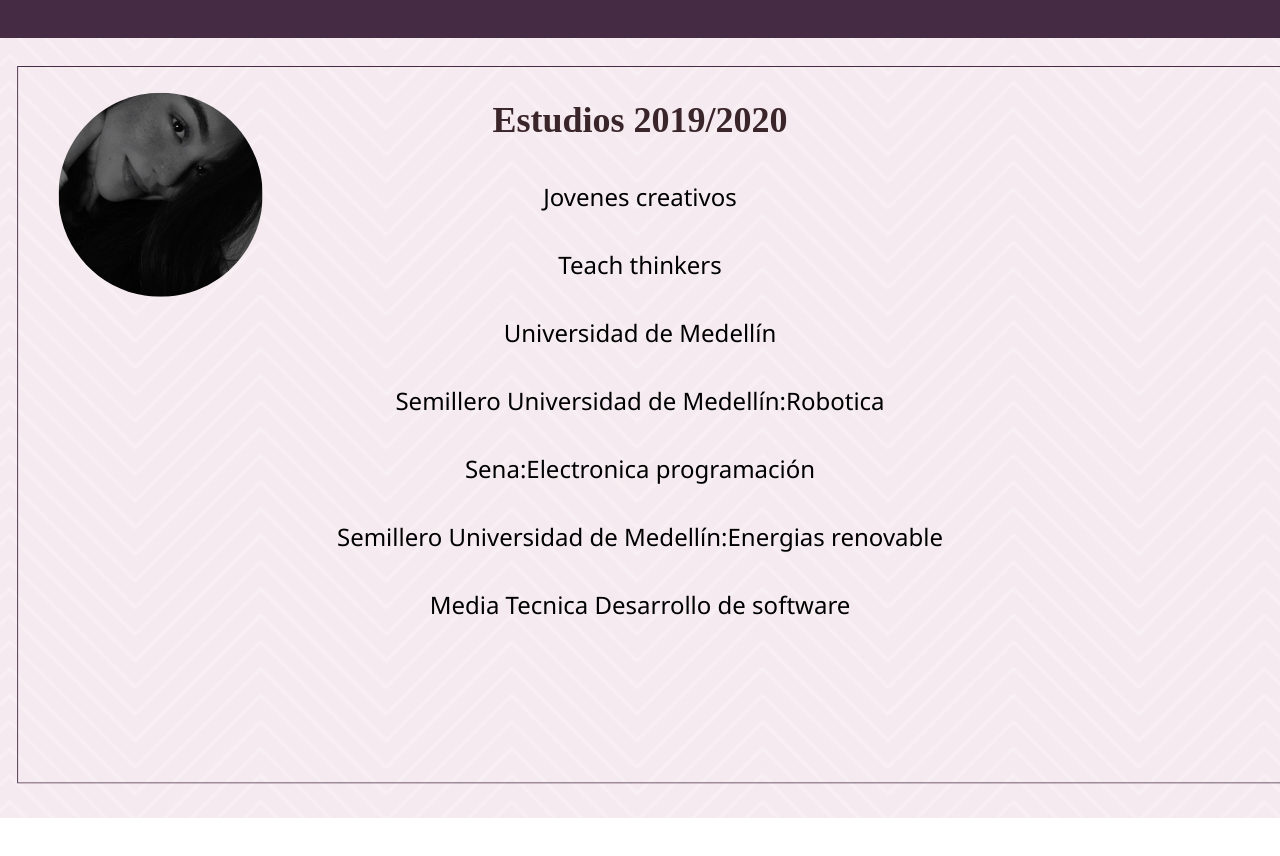
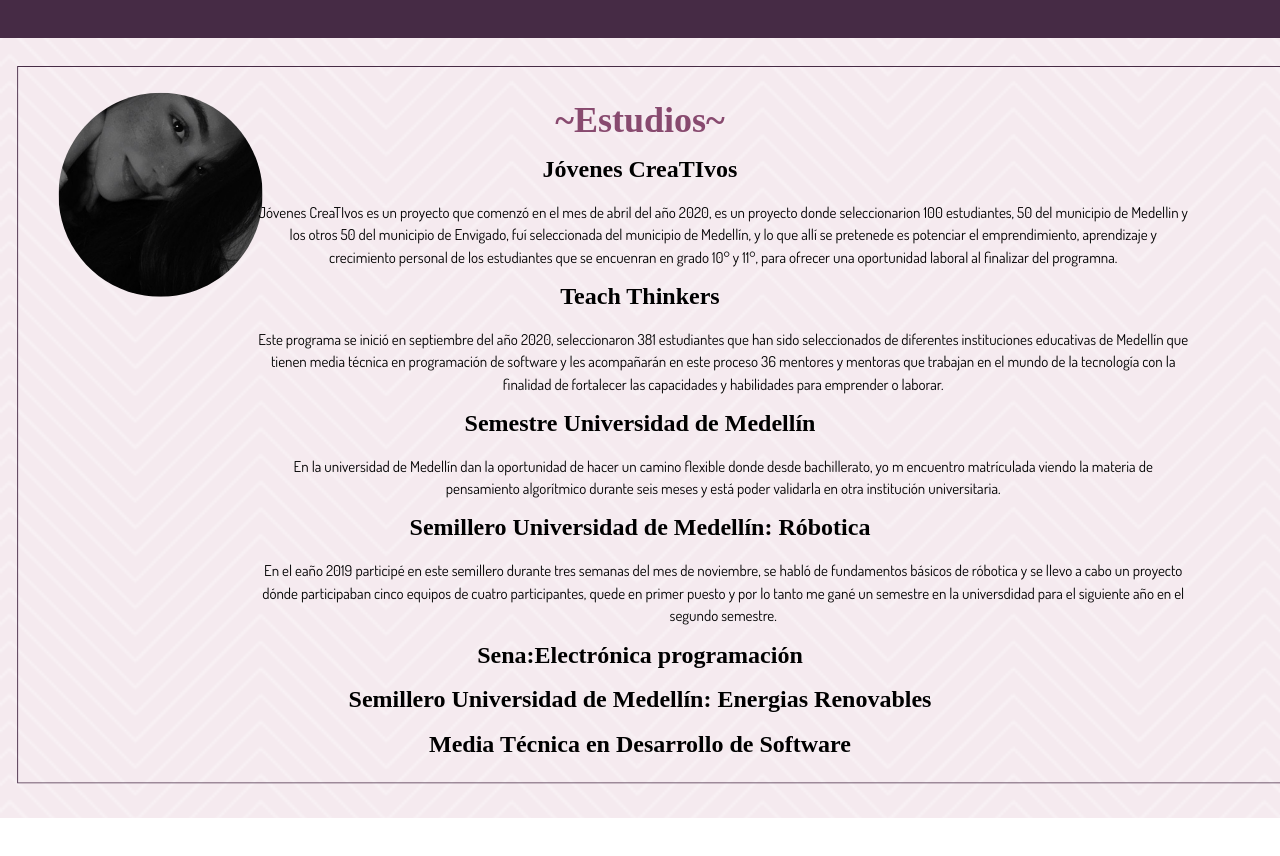
Before and after one commit to AndreaMorales-gif/AndreaMorales-gif.github.io, a plain HTML site: page index.html in a window 1280 px wide. Shown: the part 802-1658 px from the top of the page. Drawn offline with nearby package versions, Linux system fonts and the light colour scheme; a web font is replaced by a local one.

Commit message:
segunda parte

```diff
--- a/index.html
+++ b/index.html
@@ -33,7 +33,7 @@
         abril del año 2004, soy una apasionada por la ciencia y la innovación, gracias a esto me motive a particpar en
         la media técnica Desarrollo de Software que me abrió caminos para ejercer todo lo que me gusta, fue la
         oportunidad de conocer cosas nuevas sin desencaminar mis gustos y pasiones, disfruto aprender nuevas cosas y por
-        esa razón me encuentro en diversos cursos que han hecho crecer mi conocimiento y generar dudas y proyectos a
+        esa razón me encuentro en diversos cursos que han hecho crecer mi conocimiento generar dudas y proyectos a
         diario. </p>
       <br><br>
       <!--Iconos-->
@@ -47,28 +47,40 @@
       <a href="#perfil"><i style="font-size: 1.8em; color: aliceblue;" class="fas fa-angle-double-down"></i></a>
     </div>
   </div>
-<!--Separación de página con línea-->
+  <!--Separación de página con línea-->
   <div class="linea"></div>
 
   <!--Presentación de estudios-->
   <div class="estudios" id="perfil">
     <div class="foto">
       <br><br>
-      <h1 class="titulos" style="text-align-last: center; color: rgb(58, 37, 42);"><strong>Estudios 2019/2020</strong>
+      <h1 class="titulos" style="text-align-last: center; color: #884A6F;"><strong>~Estudios~</strong>
       </h1>
-      <h3 class="titulo_estudios">Jovenes creativos</h3>
+      <h3 class="titulo_estudios">Jóvenes CreaTIvos</h3>
+      <p class="parrafo_estudios">Jóvenes CreaTIvos es un proyecto que comenzó en el mes de abril del año 2020, es un
+        proyecto donde seleccionarion 100 estudiantes, 50 del municipio de Medellin y los otros 50 del municipio de
+        Envigado, fuí seleccionada del municipio de Medellín, y lo que allí se pretenede es potenciar el emprendimiento,
+        aprendizaje y crecimiento personal de los estudiantes que se encuenran en grado 10° y 11°, para ofrecer una
+        oportunidad laboral al finalizar del programna.</p>
+      <h3 class="titulo_estudios">Teach Thinkers</h3>
+      <p class="parrafo_estudios">Este programa se inició en septiembre del año 2020, seleccionaron 381 estudiantes que
+        han sido seleccionados de diferentes instituciones educativas de Medellín que tienen media técnica en
+        programación de software y les acompañarán en este proceso 36 mentores y mentoras que trabajan en el mundo de la
+        tecnología con la finalidad de fortalecer las capacidades y habilidades para emprender o laborar.</p>
+      <h3 class="titulo_estudios"> Semestre Universidad de Medellín</h3>
+      <p class="parrafo_estudios">En la universidad de Medellín dan la oportunidad de hacer un camino flexible donde
+        desde bachillerato, yo m encuentro matrículada viendo la materia de pensamiento algorítmico durante seis meses y
+        está poder validarla en otra institución universitaria.</p>
+      <h3 class="titulo_estudios">Semillero Universidad de Medellín: Róbotica</h3>
+      <p class="parrafo_estudios">En el eaño 2019 participé en este semillero durante tres semanas del mes de noviembre,
+        se habló de fundamentos básicos de róbotica y se llevo a cabo un proyecto dónde participaban cinco equipos de
+        cuatro participantes, quede en primer puesto y por lo tanto me gané un semestre en la universdidad para el
+        siguiente año en el segundo semestre.</p>
+      <h3 class="titulo_estudios">Sena:Electrónica programación</h3>
       <p class="parrafo_estudios"></p>
-      <h3 class="titulo_estudios">Teach thinkers</h3>
+      <h3 class="titulo_estudios">Semillero Universidad de Medellín: Energias Renovables</h3>
       <p class="parrafo_estudios"></p>
-      <h3 class="titulo_estudios">Universidad de Medellín</h3>
-      <p class="parrafo_estudios"></p>
-      <h3 class="titulo_estudios">Semillero Universidad de Medellín:Robotica</h3>
-      <p class="parrafo_estudios"></p>
-      <h3 class="titulo_estudios">Sena:Electronica programación</h3>
-      <p class="parrafo_estudios"></p>
-      <h3 class="titulo_estudios">Semillero Universidad de Medellín:Energias renovable</h3>
-      <p class="parrafo_estudios"></p>
-      <h3 class="titulo_estudios">Media Tecnica Desarrollo de software</h3>
+      <h3 class="titulo_estudios">Media Técnica en Desarrollo de Software</h3>
       <p class="parrafo_estudios"></p>
     </div>
   </div>
--- a/style.css
+++ b/style.css
@@ -60,7 +60,7 @@
 
 .parrafos{
     font-family: 'Dosis', sans-serif;
-
+   font-size: 1.2em;
 }
 
 /*Posición de imagen*/
@@ -70,7 +70,7 @@ body, html {
 
 }
 
-  .hero-image {
+.hero-image {
     background-image: linear-gradient(rgba(0, 0, 0, 0.5), rgba(0, 0, 0, 0.5)), url("imagenes/portada.png");
     height: 100%;
     background-position: center;
@@ -103,17 +103,26 @@ body, html {
       font-size: 2em;
   }
 
-/*Estilo de imagen*/
+/*Estilo de imagen para fondo ___ segunda parte*/
 
 .estudios{
   background-image: url("imagenes/Fondo\ \(5\).png");
-    height: 200%;
+    height: 100%;
     background-repeat: no-repeat;
 }
 
 .titulo_estudios{
   text-align: center;
-  margin-top: 2.5%;
+  margin-top: -0.5%;
+  font-family: 'Antic Slab', serif;
+  font-weight: bold;
+}
+
+.parrafo_estudios{
+  font-family: 'Dosis', sans-serif;
+  text-align: center;
+  padding-left: 20%;
+  padding-right: 7%;
 }
 
 .linea{
```
Also changed, not shown: imagenes/Fondo (6).png (added).
